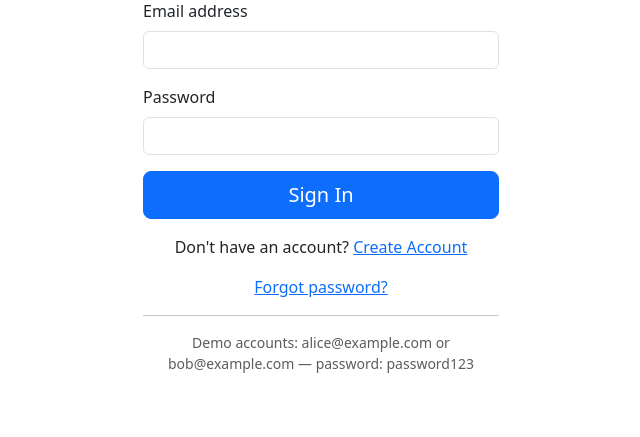
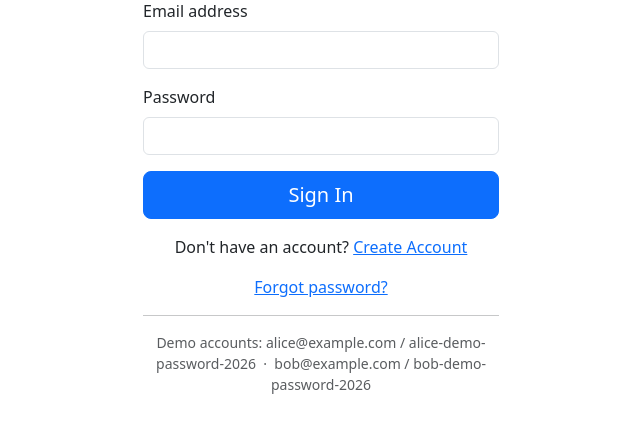
Before and after one commit to MLi-dev/ShoeStoreGSD, a FastAPI app: page /login in a window 1280 px wide. Shown: the part 143-580 px from the top of the page, without its empty margins (319-959 px from the left). Run offline with FastAPI, Linux system fonts and the light colour scheme.

Commit message:
fix(03): correct demo password hint on login page (was password123, actual is alice/bob-demo-password-2026)

```diff
--- a/app/web/templates/auth/login.html
+++ b/app/web/templates/auth/login.html
@@ -26,7 +26,7 @@
     </p>
     <hr>
     <p class="small text-muted text-center">
-      Demo accounts: alice@example.com or bob@example.com — password: password123
+      Demo accounts: alice@example.com / alice-demo-password-2026 &nbsp;·&nbsp; bob@example.com / bob-demo-password-2026
     </p>
   </div>
 </div>
```
